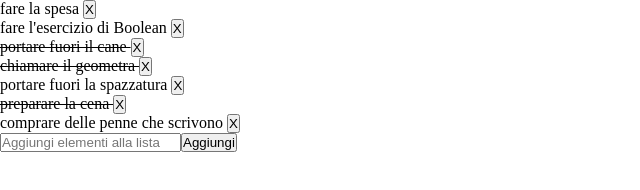
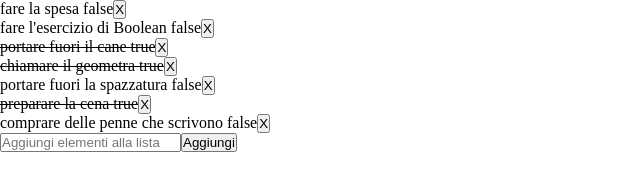
Before and after one commit to alessiavozzo/vue-todolist, a plain HTML site: page index.html in a window 1280 px wide. Shown: the whole page, without its empty margins (0-640 px from the left). Drawn offline with nearby package versions, Linux system fonts and the light colour scheme.

Commit message:
fix bug: line-through moving to wrong element when prev el is deleted

```diff
--- a/assets/css/style.css
+++ b/assets/css/style.css
@@ -7,3 +7,6 @@
 .done{
     text-decoration: line-through;
 }
+li{
+    display: flex;
+}
--- a/assets/js/app.js
+++ b/assets/js/app.js
@@ -5,7 +5,7 @@ createApp({
     data() {
         return {
 
-            newTask:"",
+            newTask: null,
             toDoTasks:[
                 {
                     text: "fare la spesa",
@@ -56,15 +56,15 @@ createApp({
                     text: this.newTask,
                     done: false
                 });
-                //svuota l'input
             }
+            //svuota l'input
             this.newTask="";
         },
 
         checkTask(index){
-            //console.log(this.toDoTasks[index]);
             this.toDoTasks[index].done = !this.toDoTasks[index].done;
-            console.log(this.toDoTasks[index].done);
+            //console.log(this.toDoTasks[index].done);
         }
-    }
+    },
+
 }).mount('#app')
--- a/index.html
+++ b/index.html
@@ -14,8 +14,12 @@
 
         <!-- list -->
         <ul>
-            <li v-for="(task,index) in toDoTasks" v-bind:class="{done: task.done}" @click="checkTask(index)">
-                {{task.text}}
+            <li v-for="(task,index) in toDoTasks">
+                <div class="text" v-bind:class="{done: task.done}" @click="checkTask(index)">
+                    {{task.text}}
+                    {{task.done}}
+                </div>
+
                 <button @click="removeTask(index)">X</button>
             </li>
         </ul>
```
